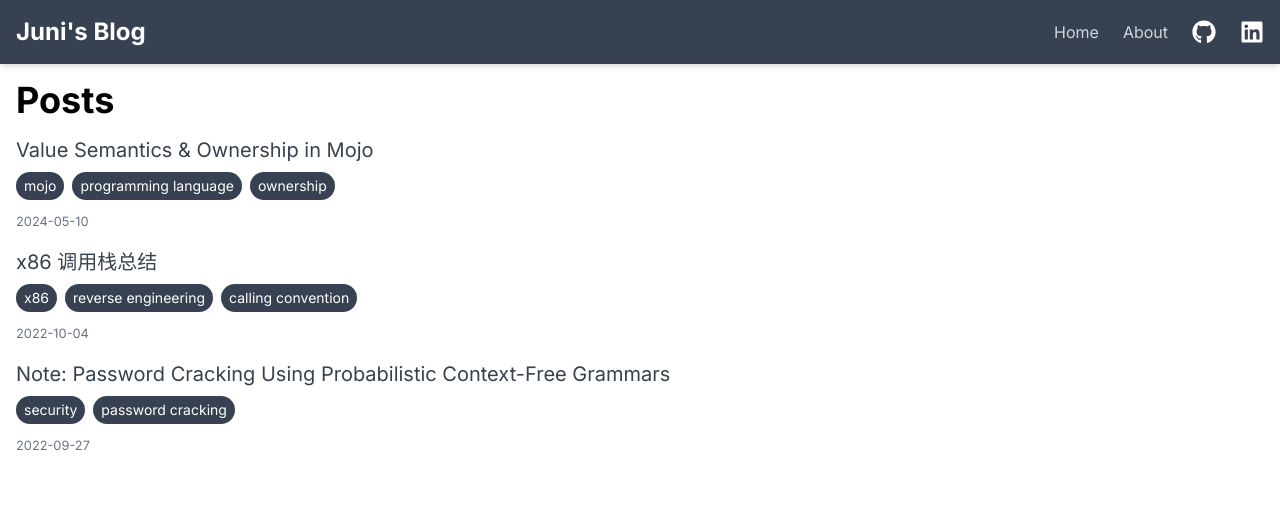
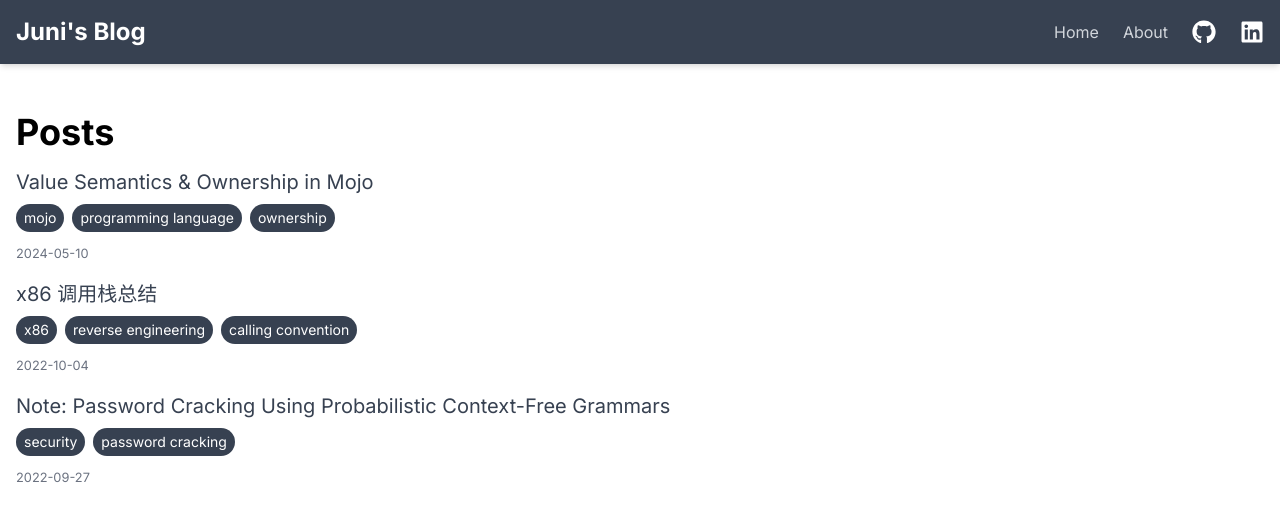
Before and after one commit to JuniMay/junimay.github.io, a Next.js app: page / in a window 1280 px wide. Shown: the top 520 px of the page. Built offline with nearby package versions, Linux system fonts and the light colour scheme.

Commit message:
change margin of home page

```diff
--- a/app/page.tsx
+++ b/app/page.tsx
@@ -6,7 +6,7 @@
   const allPostsData = getSortedPostsData();
 
   return (
-    <div className="container mx-auto px-4">
+    <div className="container mx-auto px-4 py-8">
       <h1 className="text-4xl font-bold my-4">Posts</h1>
       <ul>
         {allPostsData.map(({ id, date, title, tags }) => (
```
